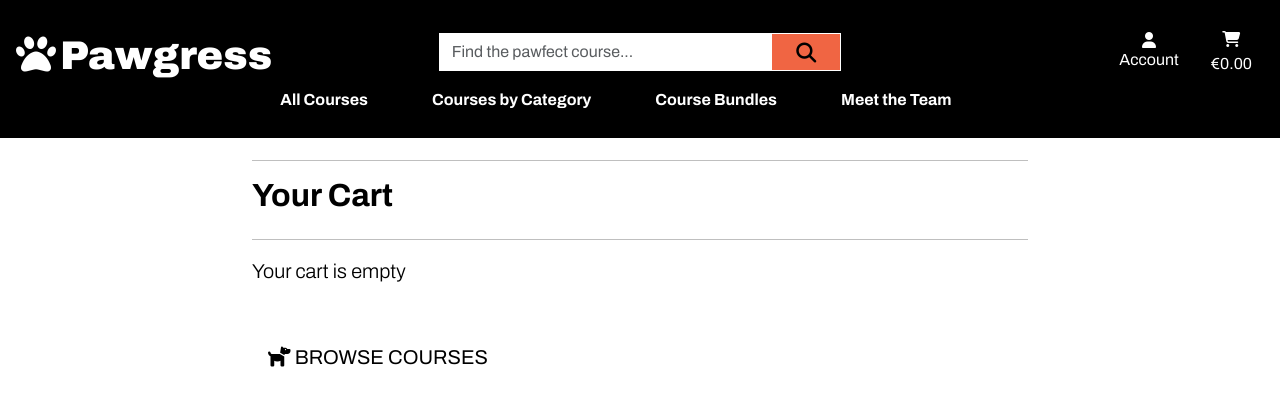
After one commit to Keszi94/pawgress, a Django app: page /cart/ in a window 1280 px wide. The commit adds this page. Shown: the top 406 px of the page. Run offline with Django 5.2, Linux system fonts and the light colour scheme; parts of the project's set-up code (start-up, migrations or seed data) failed here and were passed over; some libraries are stand-ins or nearby versions.

Commit message:
Add cart app, urls and cart template

```diff
--- /dev/null
+++ b/cart/admin.py
@@ -0,0 +1,3 @@
+from django.contrib import admin
+
+# Register your models here.
--- /dev/null
+++ b/cart/apps.py
@@ -0,0 +1,6 @@
+from django.apps import AppConfig
+
+
+class CartConfig(AppConfig):
+    default_auto_field = 'django.db.models.BigAutoField'
+    name = 'cart'
--- /dev/null
+++ b/cart/models.py
@@ -0,0 +1,3 @@
+from django.db import models
+
+# Create your models here.
--- /dev/null
+++ b/cart/templates/cart/cart.html
@@ -0,0 +1,39 @@
+{% extends "base.html" %}
+{% load static %}
+
+{% block page_header %}
+<div class="container mt-5">
+    <div class="row">
+        <div class="col"></div>
+    </div>
+</div>
+{% endblock %}
+
+
+{% block content %}
+    <div class="container mb-2">
+        <div class="row">
+            <div class="col">
+                <hr>
+                <h2 class="logo-font mb-4">Your Cart</h2>
+                <hr>
+            </div>
+        </div>
+
+        <div class="row">
+            <div class="col">
+                {% if cart_items %}
+                    <div class="table-responsive rounded"></div>
+                {% else %}
+                    <p class="lead mb-5">Your cart is empty</p>
+                    <a href="{% url 'courses' %}" class="btn cart-browse-btn rounded-0 btn-lg">
+                        <span class="icon">
+                            <i class="fa-solid fa-dog"></i>
+                        </span>
+                        <span class="text-uppercase">Browse Courses</span>
+                    </a>
+                {% endif %}
+            </div>
+        </div>
+    </div>
+{% endblock %}
--- /dev/null
+++ b/cart/tests.py
@@ -0,0 +1,3 @@
+from django.test import TestCase
+
+# Create your tests here.
--- /dev/null
+++ b/cart/urls.py
@@ -0,0 +1,6 @@
+from django.urls import path
+from . import views
+
+urlpatterns = [
+    path('', views.view_cart, name='view_cart'),
+]
--- /dev/null
+++ b/cart/views.py
@@ -0,0 +1,8 @@
+from django.shortcuts import render
+
+# Create your views here.
+
+
+def view_cart(request):
+    """ A viw that renders the cart contents page """
+    return render(request, 'cart/cart.html')
--- a/courses/templates/courses/courses.html
+++ b/courses/templates/courses/courses.html
@@ -14,12 +14,6 @@
 
 {% block content %}
     <div class="container-fluid">
-        <div class="row">
-            <div class="col text-center mt-3">
-                <h2 class="logo-font">Courses</h2>
-                <br>
-            </div>
-        </div>
         <div class="row">
             <div class="course-container col-12">
                 <div class="row mt-1 mb-2"></div>
--- a/pawgress/settings.py
+++ b/pawgress/settings.py
@@ -49,6 +49,7 @@ INSTALLED_APPS = [
     'allauth.socialaccount.providers.google',
     'home',
     'courses',
+    'cart',
 ]
 
 MIDDLEWARE = [
--- a/pawgress/urls.py
+++ b/pawgress/urls.py
@@ -25,4 +25,5 @@ urlpatterns = [
     path('accounts/', include('allauth.urls')),
     path('', include('home.urls')),
     path('courses', include('courses.urls')),
+    path('cart/', include('cart.urls')),
 ] + static(settings.MEDIA_URL, document_root=settings.MEDIA_ROOT)
--- a/static/css/base.css
+++ b/static/css/base.css
@@ -180,6 +180,21 @@ body.course-detail {
 
 }
 
+/* -------------------------------- Cart page */
+
+.cart-browse-btn {
+    border: none;
+    color: #000;
+    background-color: transparent;
+    transition: background-color 0.2s ease, color 0.2 ease;
+}
+
+.cart-browse-btn:hover,
+.cart-browse-btn:focus {
+    background-color: #aae1e7;
+    text-decoration: none;
+}
+
 /* -------------------------------- Media Queries */
 
 /* Slightly larger container on xl screens */
--- a/templates/base.html
+++ b/templates/base.html
@@ -83,7 +83,7 @@
 
                     <!-- Cart -->
                     <li class="list-inline-item me-3">
-                        <a class="{% if grand_total %}text-info fw-bold{% else %}text-white{% endif %} nav-link" href="">
+                        <a class="{% if grand_total %}text-info fw-bold{% else %}text-white{% endif %} nav-link" href="{% url 'view_cart' %}">
                             <div class="text-center">
                                 <div><i class="fa-solid fa-cart-shopping"></i></div>
                                 <p class="my-0">
@@ -141,6 +141,7 @@
     {% block corejs %}
         <script src="https://cdn.jsdelivr.net/npm/bootstrap@5.3.5/dist/js/bootstrap.bundle.min.js"></script>
         <script src="https://kit.fontawesome.com/2b7435e410.js" crossorigin="anonymous"></script>
+        <script src="https://code.jquery.com/jquery-3.6.0.min.js"></script>
     {% endblock %}
 
     <!-- This runs after everything else -->
--- a/templates/includes/mobile-top-header.html
+++ b/templates/includes/mobile-top-header.html
@@ -49,7 +49,7 @@
 
     <!-- Cart subtotal -->
     <li class="list-inline-item">
-        <a class="{% if grand_total %}text-black fw-bold{% else %}text-white{% endif %} nav-link d-block d-lg-none" href="">
+        <a class="{% if grand_total %}text-black fw-bold{% else %}text-white{% endif %} nav-link d-block d-lg-none" href="{% url 'view_cart' %}">
             <div class="text-center">
                 <div><i class="fa-solid fa-cart-shopping"></i></div>
                 <p class="my-0">
```
Also changed, not shown: TESTING.md (+45 -0 lines), cart/__init__.py (added), cart/migrations/__init__.py (added).
